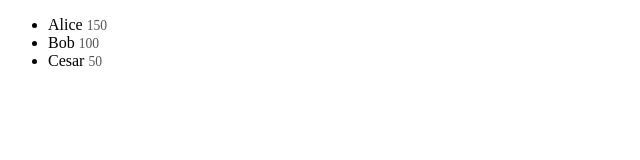
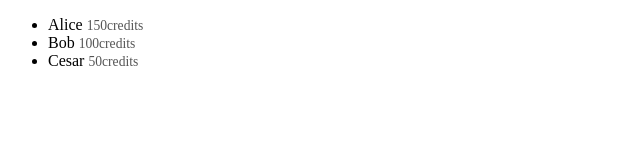
Before and after one commit to linusromland-ITHS/JavaScript-med-Ramverk-Laboration-1, a plain HTML site: page Vue.js - Villkorlig rendering (v-if) och listrendering (v-for)/Spelare och poäng/index.html in a window 1280 px wide. Shown: the whole page, without its empty margins (0-640 px from the left). Drawn offline with nearby package versions, Linux system fonts and the light colour scheme.

Commit message:
[FIX] Uppgift: Spelare och poäng

```diff
--- a/Vue.js - Villkorlig rendering (v-if) och listrendering (v-for)/Spelare och poäng/index.html
+++ b/Vue.js - Villkorlig rendering (v-if) och listrendering (v-for)/Spelare och poäng/index.html
@@ -14,7 +14,7 @@
   <body>
     <div id="app">
       <ul>
-        <li v-for="(player, index) in players" :key="index">{{player.name}} <span class="credits"> {{player.credits}} </span></li>
+        <li v-for="(player, index) in players" :key="index">{{player.name}} <span class="credits"> {{player.credits}}credits </span></li>
       </ul>
     </div>
     <script src="https://unpkg.com/vue@next"></script>
```
